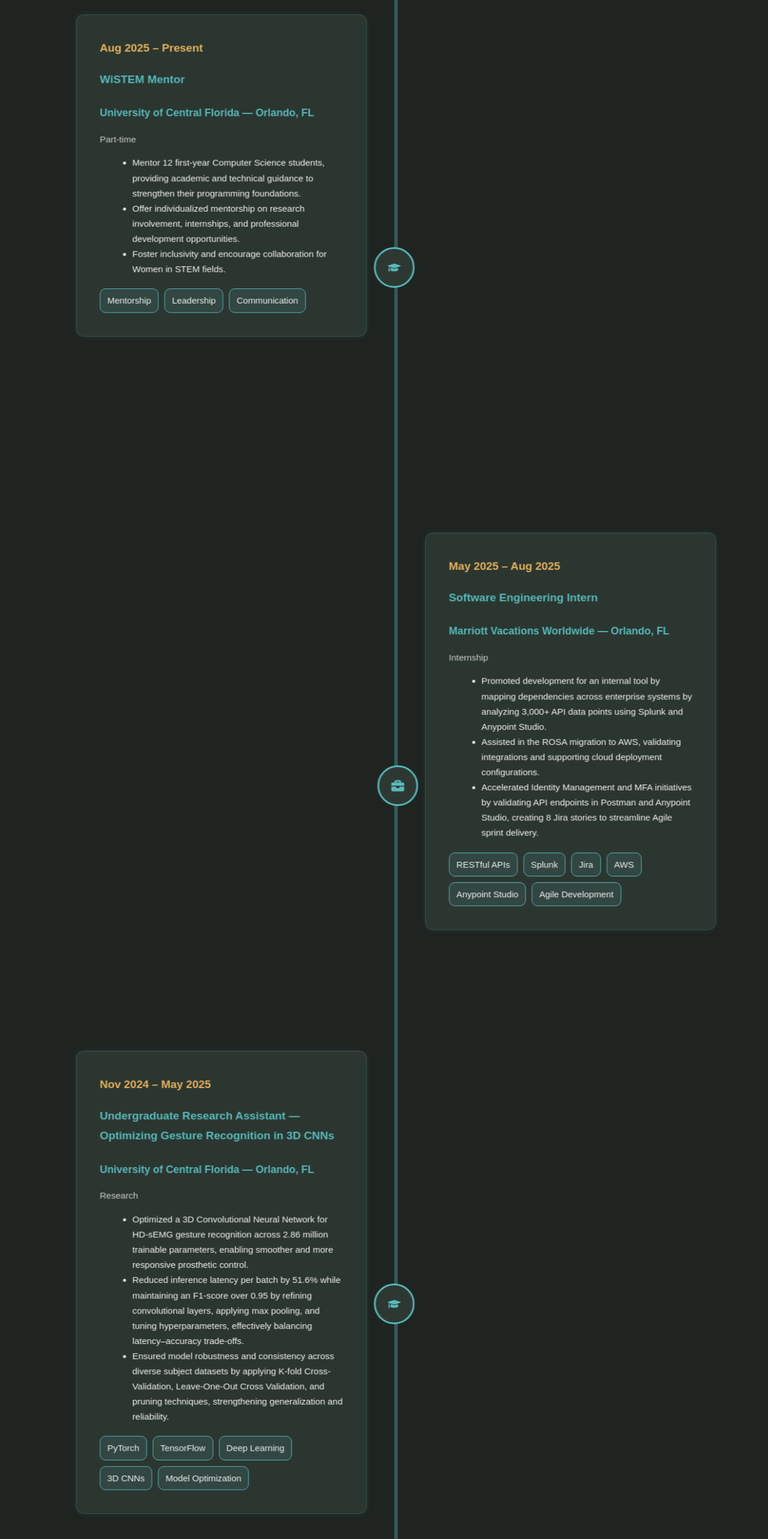
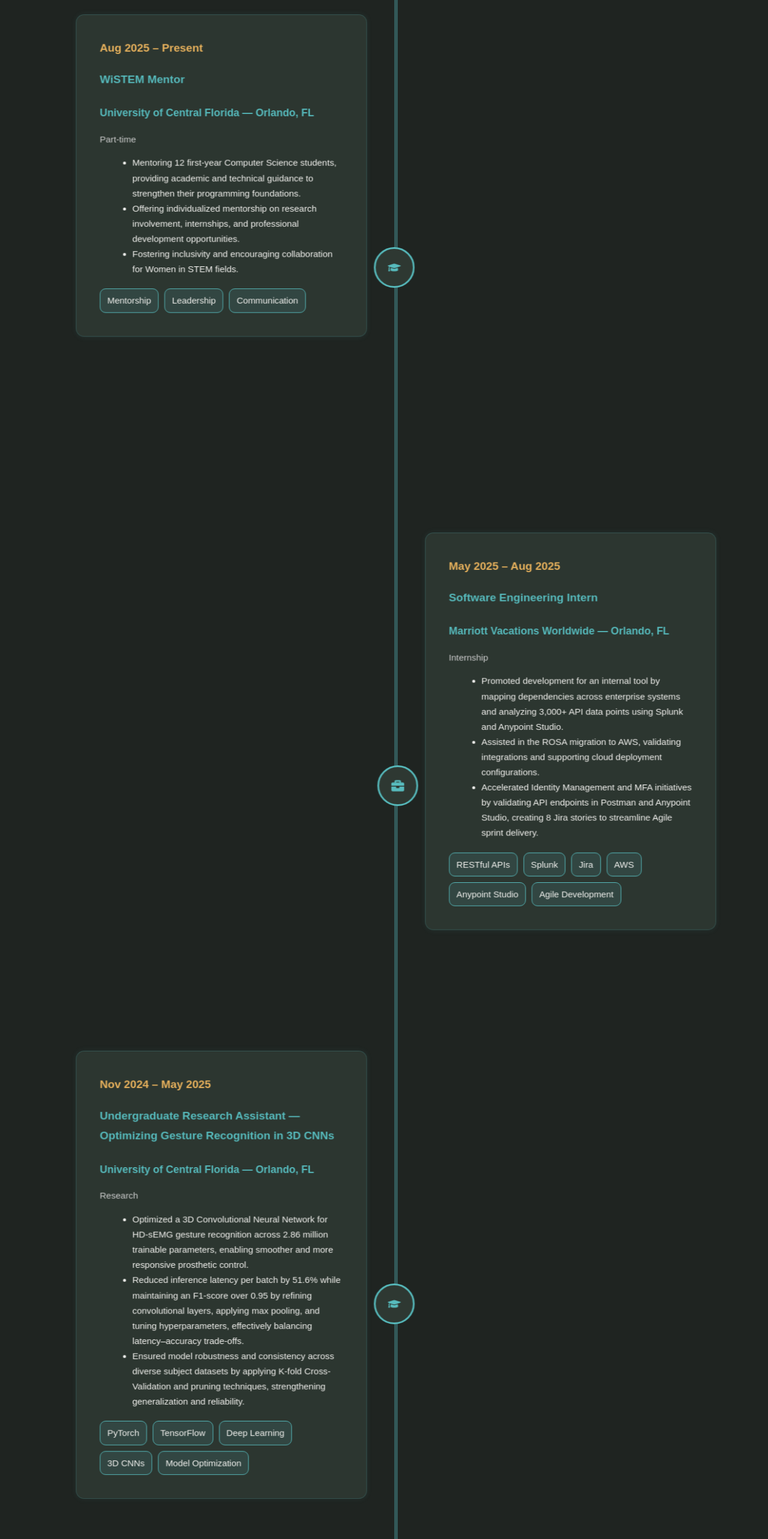
Before and after one commit to vasuramji52/Personal-Portfolio, a React (Create React App) app: page / in a window 1280 px wide. Shown: the part 1219-3785 px from the top of the page at 60% size. Built offline with nearby package versions, Linux system fonts and the light colour scheme; the HTML template or start-up script is replaced by a standard one.

Commit message:
updated experiences

```diff
--- a/src/sections/Experience.js
+++ b/src/sections/Experience.js
@@ -11,9 +11,9 @@
         location: "Orlando, FL",
         type: "Part-time",
         bullets: [
-            "Mentor 12 first-year Computer Science students, providing academic and technical guidance to strengthen their programming foundations.",
-            "Offer individualized mentorship on research involvement, internships, and professional development opportunities.",
-            "Foster inclusivity and encourage collaboration for Women in STEM fields."
+            "Mentoring 12 first-year Computer Science students, providing academic and technical guidance to strengthen their programming foundations.",
+            "Offering individualized mentorship on research involvement, internships, and professional development opportunities.",
+            "Fostering inclusivity and encouraging collaboration for Women in STEM fields."
         ],
         icon: <FaGraduationCap />,
         skills: ["Mentorship", "Leadership", "Communication"],
@@ -25,7 +25,7 @@
         location: "Orlando, FL",
         type: "Internship",
         bullets: [
-            "Promoted development for an internal tool by mapping dependencies across enterprise systems by analyzing 3,000+ API data points using Splunk and Anypoint Studio.",
+            "Promoted development for an internal tool by mapping dependencies across enterprise systems and analyzing 3,000+ API data points using Splunk and Anypoint Studio.",
             "Assisted in the ROSA migration to AWS, validating integrations and supporting cloud deployment configurations.",
             "Accelerated Identity Management and MFA initiatives by validating API endpoints in Postman and Anypoint Studio, creating 8 Jira stories to streamline Agile sprint delivery."
         ],
@@ -41,7 +41,7 @@
         bullets: [
             "Optimized a 3D Convolutional Neural Network for HD-sEMG gesture recognition across 2.86 million trainable parameters, enabling smoother and more responsive prosthetic control.",
             "Reduced inference latency per batch by 51.6% while maintaining an F1-score over 0.95 by refining convolutional layers, applying max pooling, and tuning hyperparameters, effectively balancing latency–accuracy trade-offs.",
-            "Ensured model robustness and consistency across diverse subject datasets by applying K-fold Cross-Validation, Leave-One-Out Cross Validation, and pruning techniques, strengthening generalization and reliability."
+            "Ensured model robustness and consistency across diverse subject datasets by applying K-fold Cross-Validation and pruning techniques, strengthening generalization and reliability."
         ],
         icon: <FaGraduationCap />,
         skills: ["PyTorch", "TensorFlow", "Deep Learning", "3D CNNs", "Model Optimization"],
```
